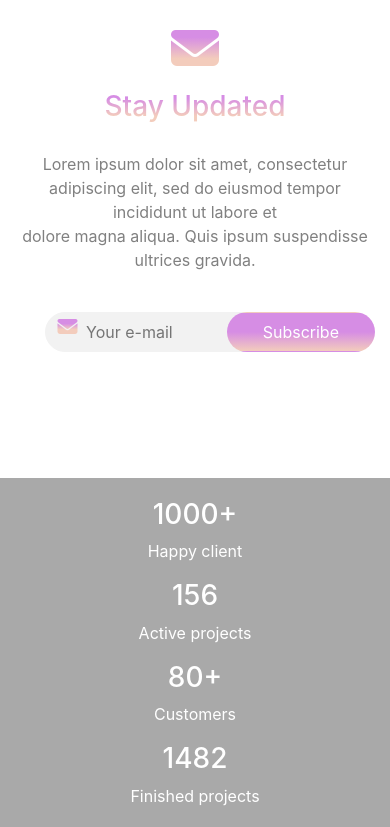
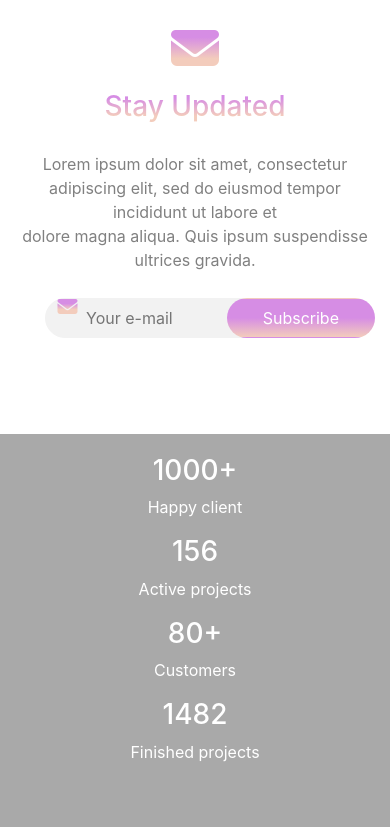
Before and after one commit to mennaashraff7/first-website, a plain HTML site: page index.html in a window 390 px wide. Shown: the part 6066-6893 px from the top of the page. Drawn offline with nearby package versions, Linux system fonts and the light colour scheme.

Commit message:
5th commit

```diff
--- a/css/stylesheet.css
+++ b/css/stylesheet.css
@@ -4,6 +4,7 @@ body{
     font-family: sans-serif serif;
     width: 100%;
     height: auto;
+    overflow-x: hidden;
 
 
 }
@@ -429,6 +430,7 @@ margin-top: 70px;}
     .container{
     width: 100%;
     height: auto;
+ overflow-x: hidden;
 }
     nav{
         background-image:linear-gradient(to bottom,#d68de4,#de9fd8,#f3ccbc,#f3ccbc);
@@ -514,7 +516,7 @@ section .services p{color: gray;}
 }
     .form i{
     position: absolute;
-    left: 125px;
+    left: 0px;
 
 }
 .form .btn{
@@ -527,6 +529,9 @@ section .services p{color: gray;}
 }
 /* media quires */
 @media screen and (max-width:767px){
+    .container{100%
+        overflow-x: hidden;
+    }
     .header-pic #left-col{
 
 }
@@ -599,6 +604,16 @@ section .services p{color: gray;}
     padding-right: 0;
     color: antiquewhite;
 }
+   .form{
+    position: relative;
+    padding-left: 0px;
+    margin: 0;
+}
+.form i{
+    position: absolute;
+    left: 0px;
+    top: 0px;
+}
     .form-2 input{
     width: 200px;
     height: 39px;
@@ -625,11 +640,17 @@ section .services p{color: gray;}
     .top-line {
     padding: 20px 110px;
 }
+      .map iframe{
+
+            width:250px;
+            height:250px;
+}
 
 }
     @media screen and (max-width:411px){
 
-        .container{200px}
+        .container{100%
+         overflow-x: hidden;}
         #images #right-item{
     padding: 5% 20%;
 }
```
